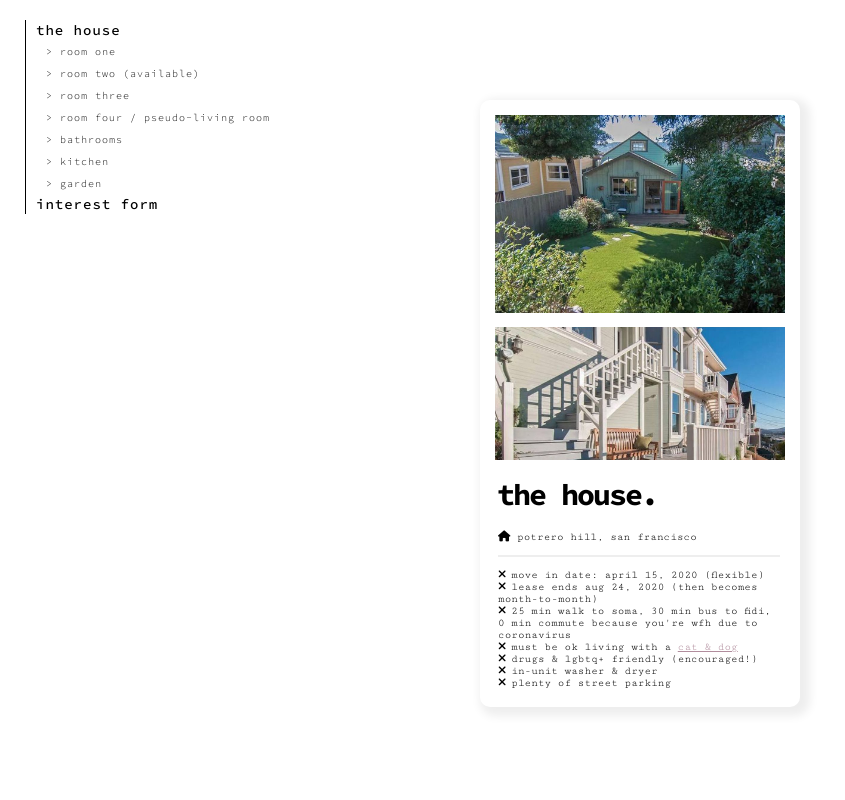
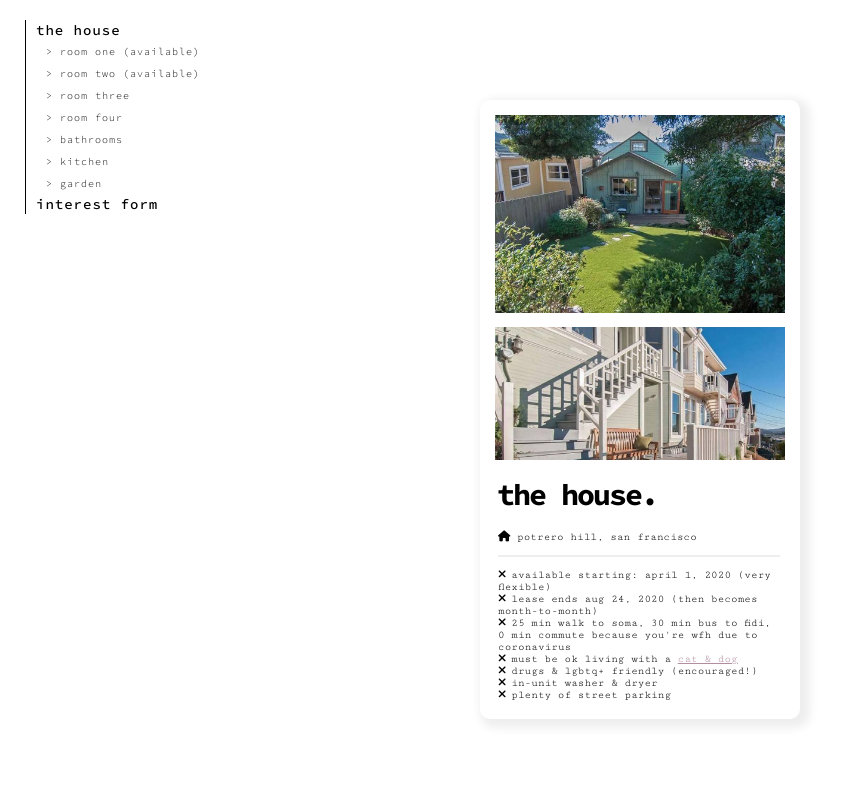
Before and after one commit to jessq/the-house, a plain HTML site: page index.html in a window 1280 px wide. Shown: the whole page, without its empty margins (0-845 px from the left). Drawn offline with Linux system fonts and the light colour scheme.

Commit message:
chore: make room one available

```diff
--- a/home.html
+++ b/home.html
@@ -7,7 +7,8 @@
 <div id="info">
   <br /><i class="fas fa-home"></i> potrero hill, san francisco
   <hr />
-  <i class="fas fa-times"></i>move in date: april 15, 2020 (flexible)<br />
+  <i class="fas fa-times"></i>available starting: april 1, 2020 (very
+  flexible)<br />
   <i class="fas fa-times"></i>lease ends aug 24, 2020 (then becomes
   month-to-month)<br />
   <i class="fas fa-times"></i>25 min walk to soma, 30 min bus to fidi, 0 min
--- a/index.html
+++ b/index.html
@@ -22,12 +22,10 @@
   <body>
     <div id="nav">
       <a id="home" href="#">the house</a><br />
-      <a id="room_one" class="small" href="#">> room one</a><br />
+      <a id="room_one" class="small" href="#">> room one (available)</a><br />
       <a id="room_two" class="small" href="#">> room two (available)</a><br />
       <a id="room_three" class="small" href="#">> room three</a><br />
-      <a id="room_four" class="small" href="#"
-        >> room four / pseudo-living room</a
-      ><br />
+      <a id="room_four" class="small" href="#">> room four</a><br />
       <a id="bathrooms" class="small" href="#">> bathrooms</a><br />
       <a id="kitchen" class="small" href="#">> kitchen</a><br />
       <a id="garden" class="small" href="#">> garden</a><br />
```
Also changed, not shown: room_four.html (+2 -2 lines), room_one.html (+2 -2 lines), room_three.html (+1 -1 lines), room_two.html (+2 -2 lines).
